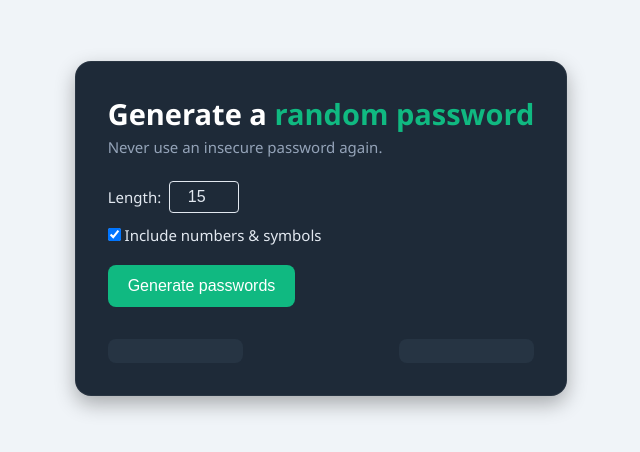
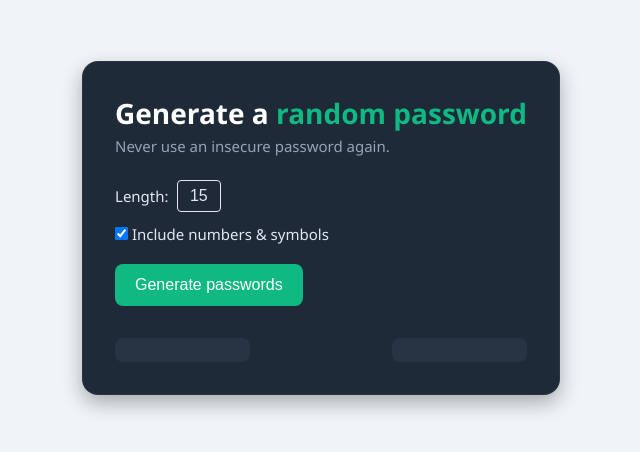
Before and after one commit to abdullahhqayyum/Password-Generator, a plain HTML site: page index.html in a window 1280 px wide. Shown: the part 172-624 px from the top of the page, without its empty margins (319-959 px from the left). Drawn offline with Linux system fonts and the light colour scheme.

Commit message:
Update index.css

```diff
--- a/index.css
+++ b/index.css
@@ -36,10 +36,9 @@ body {
 }
 
 h1 {
-  font-size: 29px;
+  font-size: 28px;
   color: var(--text-main);
 }
-
 h1 .highlight {
   color: var(--text-accent);
 }
@@ -73,7 +72,7 @@ h4 {
 }
 
 .settings input[type="number"] {
-  width: 70px;
+  width: 5ch;
   padding: 6px 8px;
   border: 1px solid var(--text-light);
   border-radius: 4px;
@@ -82,6 +81,12 @@ h4 {
   font-size: 16px;
   text-align: center;
   appearance: none;
+}
+
+.settings input[type="number"]::-webkit-inner-spin-button,
+.settings input[type="number"]::-webkit-outer-spin-button {
+  -webkit-appearance: none;
+  margin: 0;
 }
 
 button#gen-btn {
@@ -94,7 +99,6 @@ button#gen-btn {
   cursor: pointer;
   transition: background 0.2s ease;
 }
-
 button#gen-btn:hover {
   background: var(--btn-hover);
 }
@@ -118,4 +122,10 @@ button#gen-btn:hover {
   text-align: center;
   white-space: nowrap;
   overflow: visible;
+
+  cursor: pointer;
+  transition: box-shadow 0.3s ease;
 }
+#pw .password:hover {
+  box-shadow: 0 0 8px var(--text-accent);
+}
```
